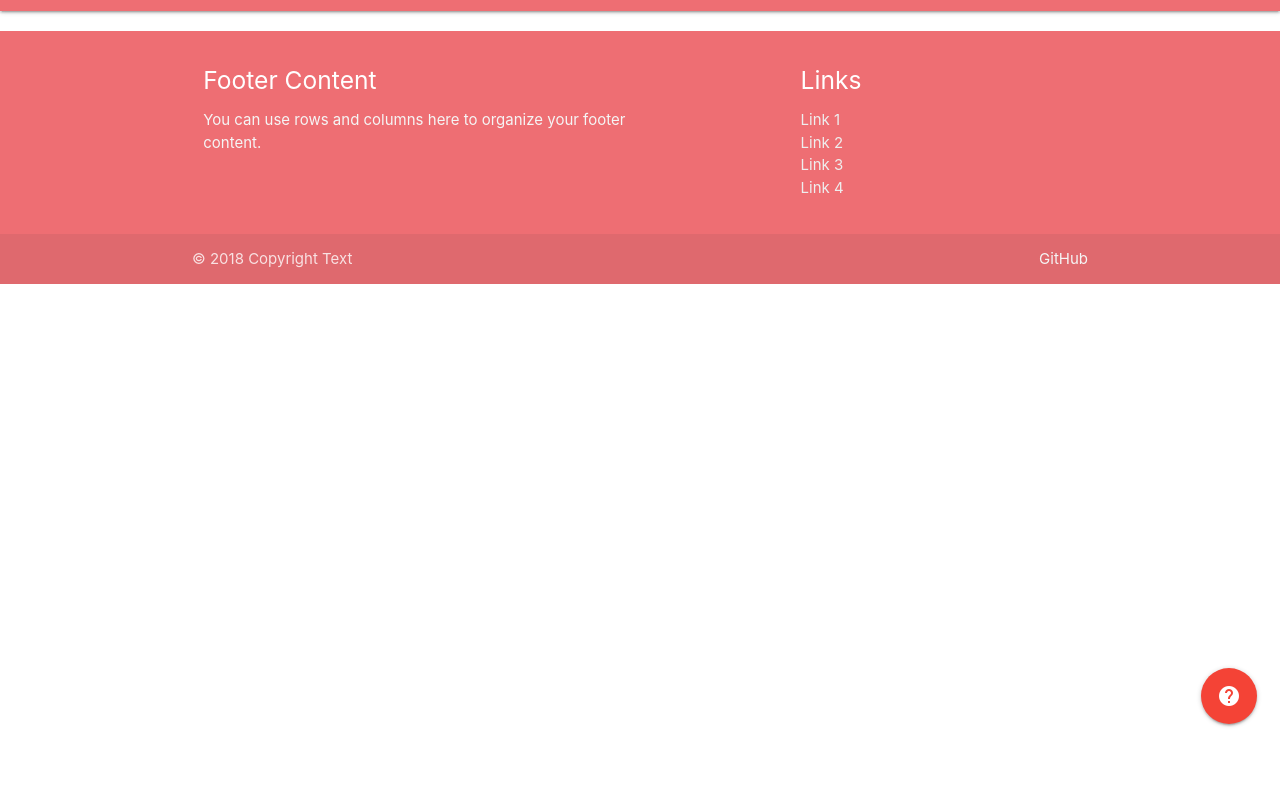
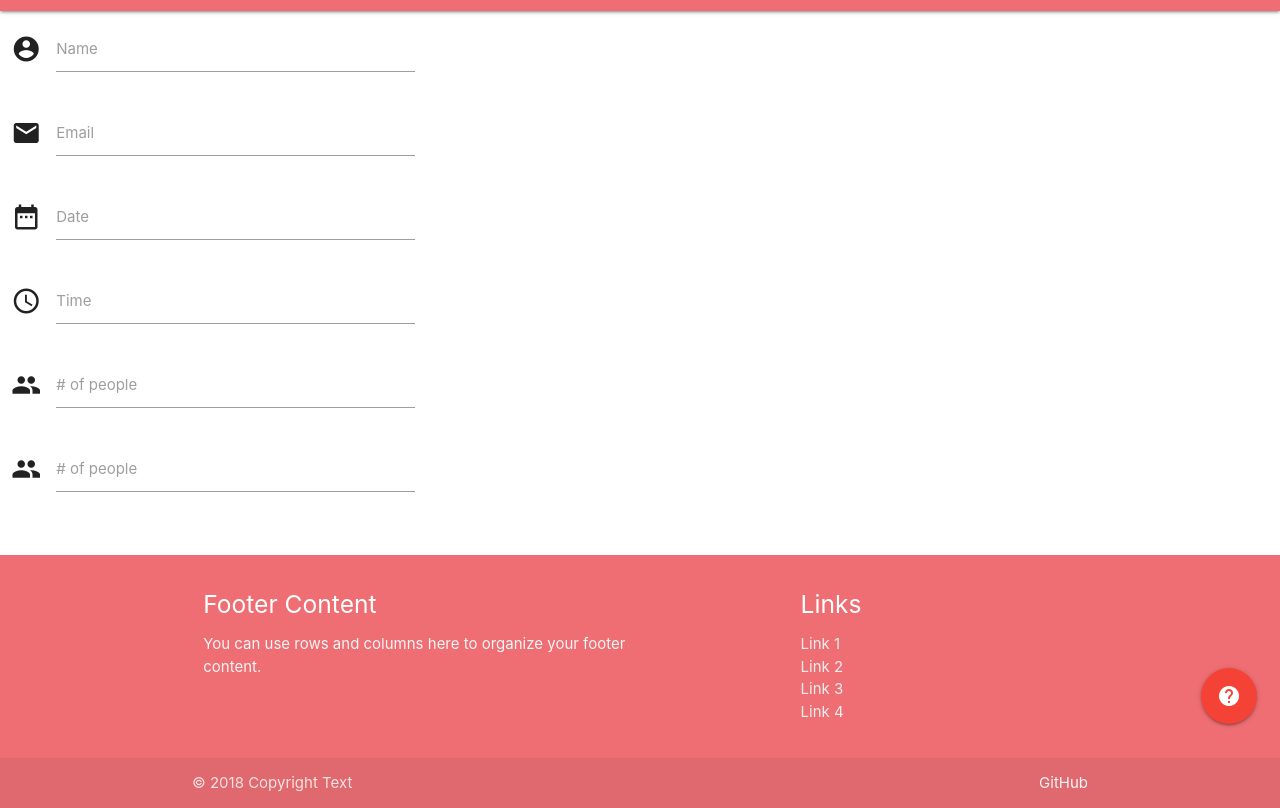
Before and after one commit to popoway/parkyour, a plain HTML site: page need.html in a window 1280 px wide. Shown: the part 53-861 px from the top of the page. Before the commit the page ends 800 px from the top, so only its background shows below. Drawn offline with nearby package versions, Linux system fonts and the light colour scheme.

Commit message:
basic form

```diff
--- a/need.html
+++ b/need.html
@@ -42,7 +42,55 @@
     </div>
     <!-- context: provide and need -->
     <div class="row">
+      <!-- <div class="col l6 m12 s12">
+        <label><h3>Date</h3></label>
+        <input type="date" class="datepicker">
+      </div> -->
+      <form class="col l4 s12">
+        <div class="row">
+          <!-- name -->
+          <div class="input-field col s12">
+            <i class="material-icons prefix">account_circle</i>
+            <input id="name" type="text" class="validate">
+            <label for="name">Name</label>
+          </div>
 
+          <!-- email -->
+          <div class="input-field col s12">
+            <i class="material-icons prefix">email</i>
+            <input id="email" type="tel" class="validate">
+            <label for="email">Email</label>
+          </div>
+
+          <!-- date -->
+          <div class="input-field col s12">
+            <i class="material-icons prefix">date_range</i>
+            <input id="date" type="text" class="validate">
+            <label for="date">Date</label>
+          </div>
+
+          <!-- time -->
+          <div class="input-field col s12">
+            <i class="material-icons prefix">access_time</i>
+            <input id="time" type="text" class="validate">
+            <label for="time">Time</label>
+          </div>
+
+          <!-- #of ppl -->
+          <div class="input-field col s12">
+            <i class="material-icons prefix">group</i>
+            <input id="ppl" type="number" class="validate">
+            <label for="ppl"># of people</label>
+          </div>
+
+          <!-- park -->
+          <div class="input-field col s12">
+            <i class="material-icons prefix">group</i>
+            <input id="park" type="number" class="validate">
+            <label for="park"># of people</label>
+          </div>
+        </div>
+      </form>
     </div>
 
 
--- a/src/js/main.js
+++ b/src/js/main.js
@@ -3,3 +3,7 @@ var elem = document.querySelector('.fixed-action-btn');
 var instance = M.FloatingActionButton.init(elem, {
   direction: 'left'
 });
+
+//datepicker
+var datev = document.querySelector('.datepicker');
+var instance = M.Datepicker.init(datev, options);
```
